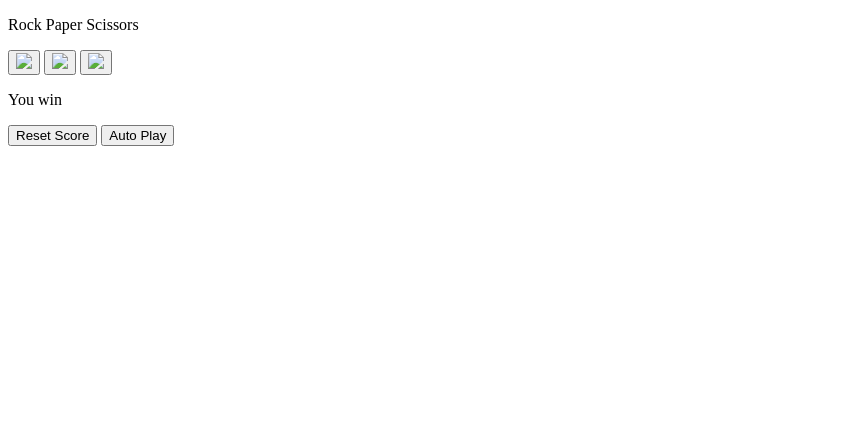
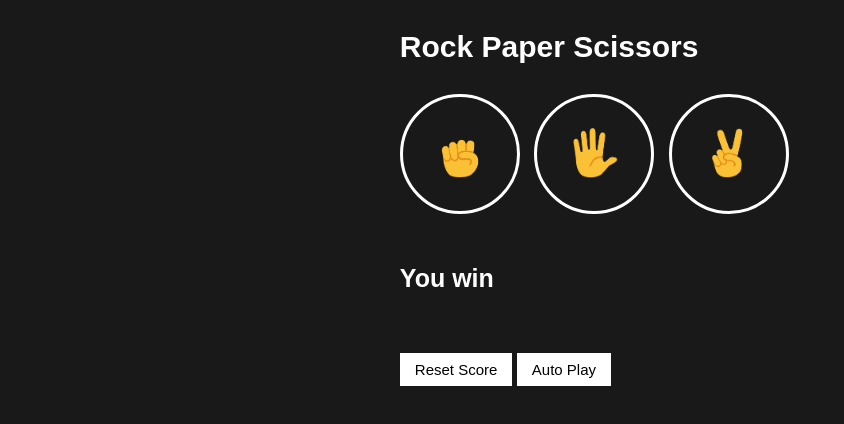
Before and after one commit to chandu-vemula/rock-paper-scissors, a plain HTML site: page index.html in a window 1280 px wide. Shown: the whole page, without its empty margins (0-844 px from the left). Drawn offline with Linux system fonts and the light colour scheme.

Commit message:
fix: rename file names to match the new repo, Add icons to the index file

```diff
--- a/index.html
+++ b/index.html
@@ -2,7 +2,7 @@
 <html>
   <head>
     <title>Rock Paper Scissors</title>
-    <link rel="stylesheet" href="styles/12-rock-paper-scissors.css">
+    <link rel="stylesheet" href="./rock-paper-scissors.css">
 
   </head>
   <body>
@@ -23,6 +23,6 @@
     <button class="auto-play-button js-auto-play-button" >Auto Play</button>
   </div>
 
-    <script src="scripts/12-rock-paper-scissors.js"></script>
+    <script src="scripts/rock-paper-scissors.js"></script>
   </body>
 </html>
```
Also changed, not shown: icons/paper-emoji.png (added), icons/rock-emoji.png (added), icons/scissors-emoji.png (added).
